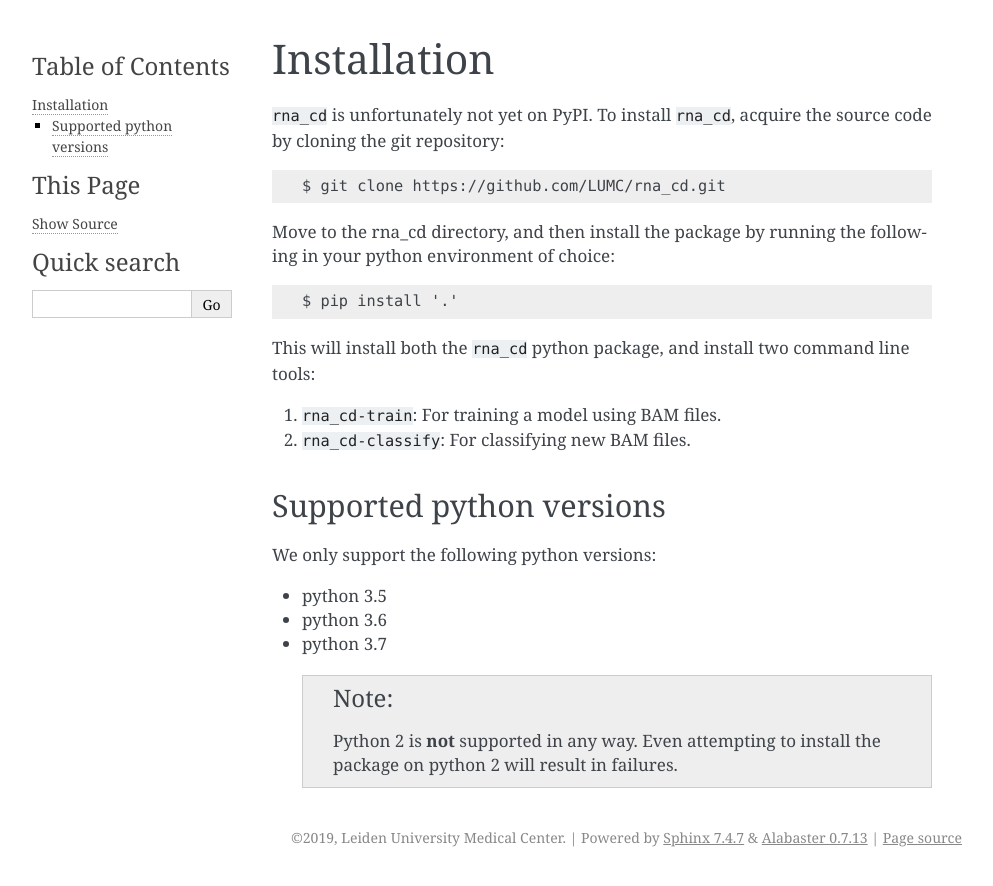
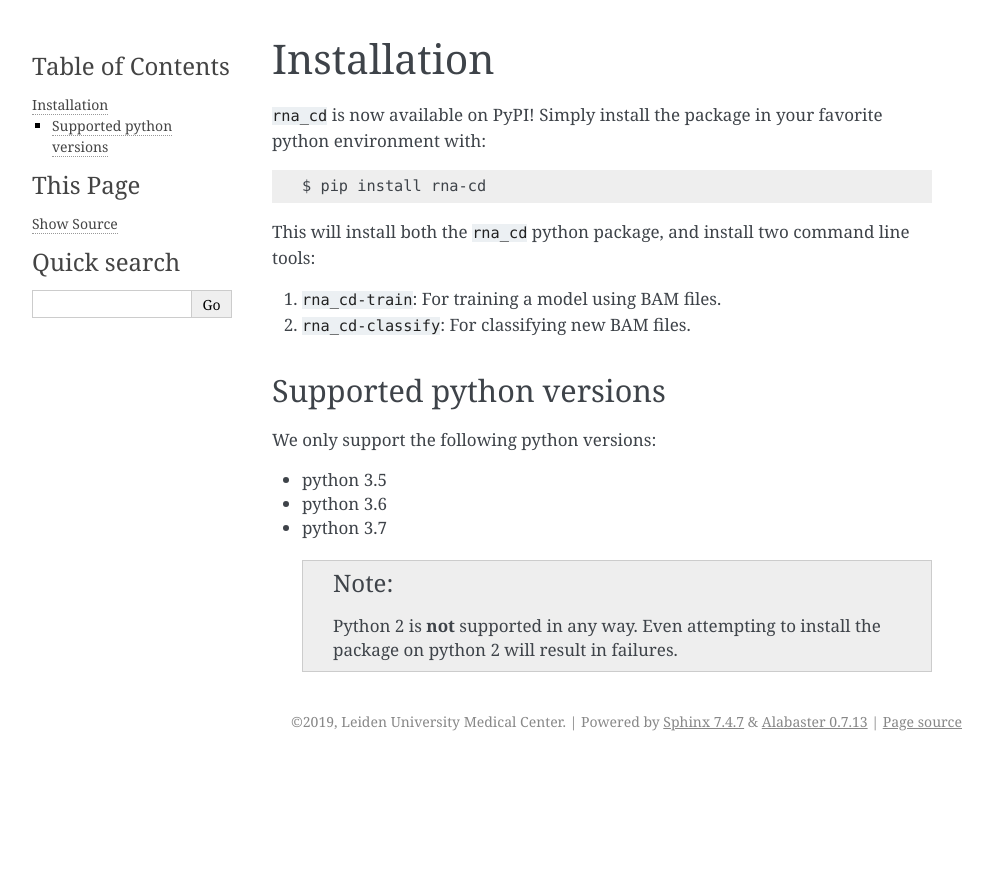
Before and after one commit to LUMC/rna_cd, a Sphinx documentation site: the page built from docs/source/installation.rst, in a window 1280 px wide. Shown: the top 886 px of the page, without its empty margins (148-1141 px from the left). Built offline with Sphinx 7.4.7, drawn with Linux system fonts in a browser that asks for light colours.

Commit message:
doc update on pip

```diff
--- a/docs/source/installation.rst
+++ b/docs/source/installation.rst
@@ -1,17 +1,12 @@
 Installation
 ============
 
-``rna_cd`` is unfortunately not yet on PyPI. To install ``rna_cd``, acquire
-the source code by cloning the git repository::
+``rna_cd`` is now available on PyPI! Simply install the package in your
+favorite python environment with:
 
-    $ git clone https://github.com/LUMC/rna_cd.git
+::
 
-
-Move to the rna_cd directory, and then install the package by running the
-following in your python environment of choice::
-
-    $ pip install '.'
-
+    $ pip install rna-cd
 
 This will install both the ``rna_cd`` python package, and install two
 command line tools:
```
